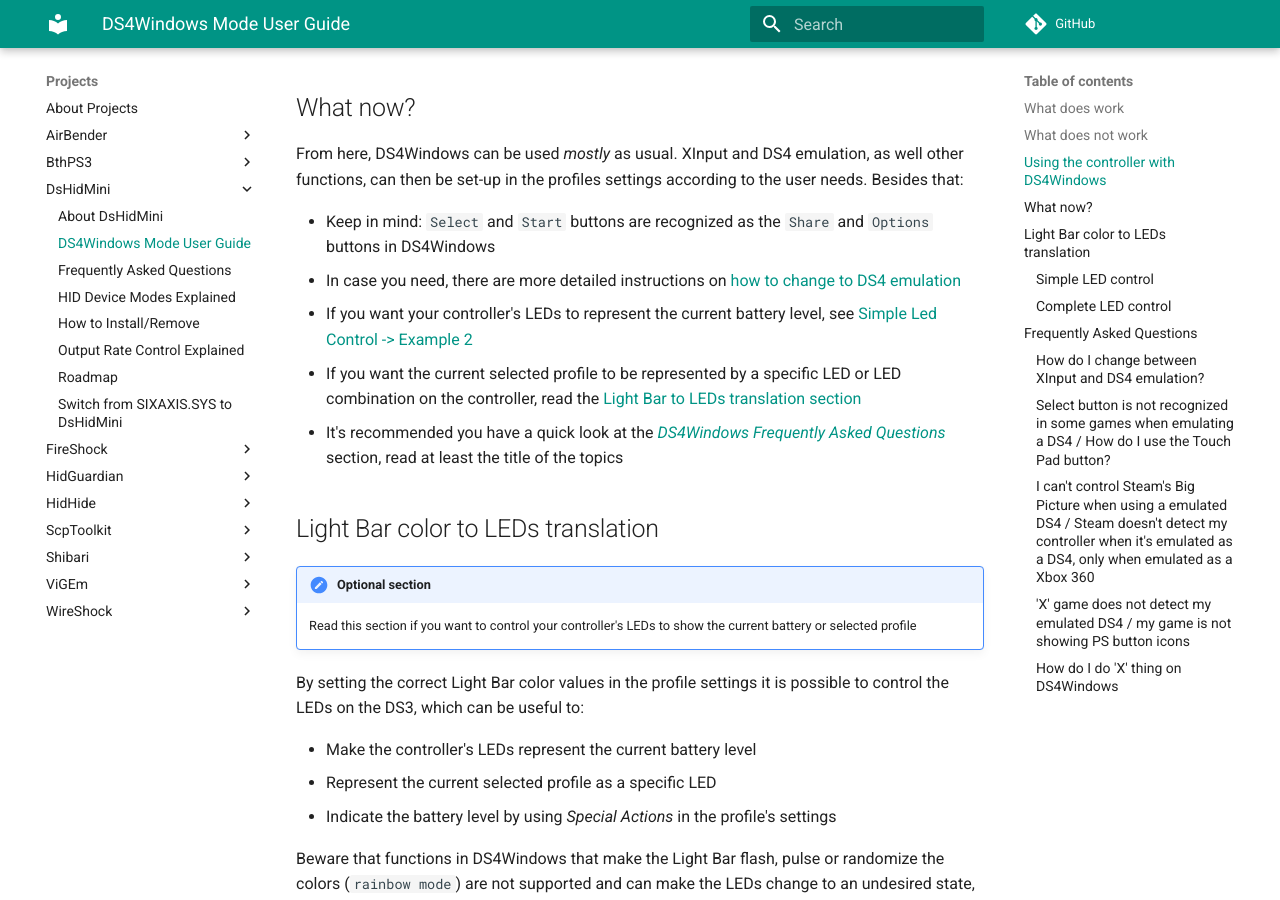
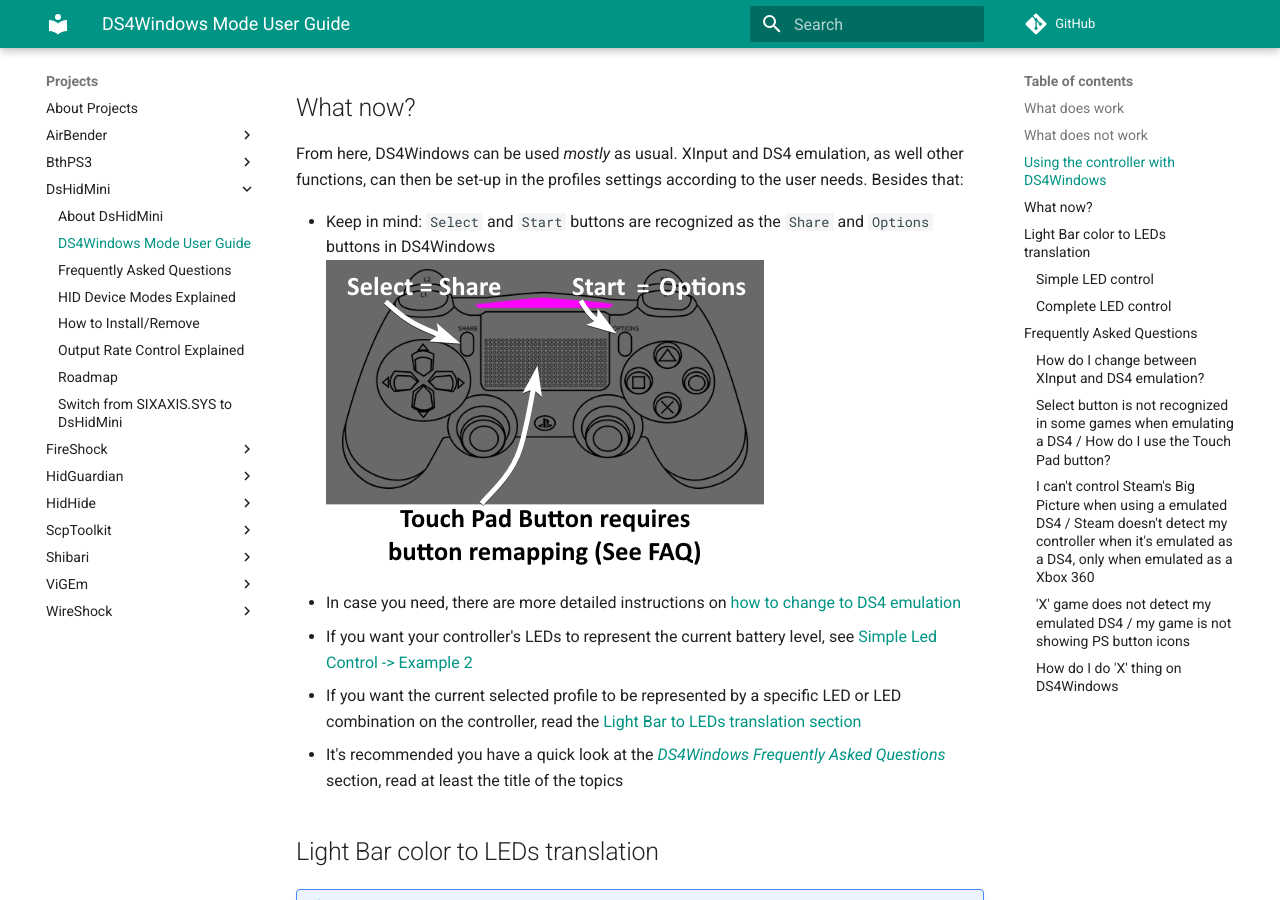
Before and after one commit to nefarius/ViGEm.github.io, an MkDocs documentation site: the page built from docs/projects/DsHidMini/DS4-Mode-User-Guide.md, in a window 1280 px wide and 900 px high, scrolled down 1994 px. Built offline with MkDocs 1.6.1 and Material for MkDocs 9.7.7, drawn with Linux system fonts in a browser that asks for light colours; comment, search, counter and statistics services are not loaded.

Commit message:
Added a  image regarding DS3 to DS4 button layout

```diff
--- a/docs/projects/DsHidMini/DS4-Mode-User-Guide.md
+++ b/docs/projects/DsHidMini/DS4-Mode-User-Guide.md
@@ -38,6 +38,7 @@
 From here, DS4Windows can be used _mostly_ as usual. XInput and DS4 emulation, as well other functions, can then be set-up in the profiles settings according to the user needs. Besides that:
 
 - Keep in mind: `Select` and `Start` buttons are recognized as the `Share` and `Options` buttons in DS4Windows
+![DS3toDS4ButtonLayout](images/DS3toDS4ButtonLayout.png){: .glightbox }
 - In case you need, there are more detailed instructions on [how to change to DS4 emulation](#how-do-i-change-between-xinput-and-ds4-emulation)
 - If you want your controller's LEDs to represent the current battery level, see [Simple Led Control -> Example 2](#simple-led-control)
 - If you want the current selected profile to be represented by a specific LED or LED combination on the controller, read the [Light Bar to LEDs translation section](#light-bar-color-to-leds-translation)
```
Also changed, not shown: docs/projects/DsHidMini/images/DS3toDS4ButtonLayout.png (added).
